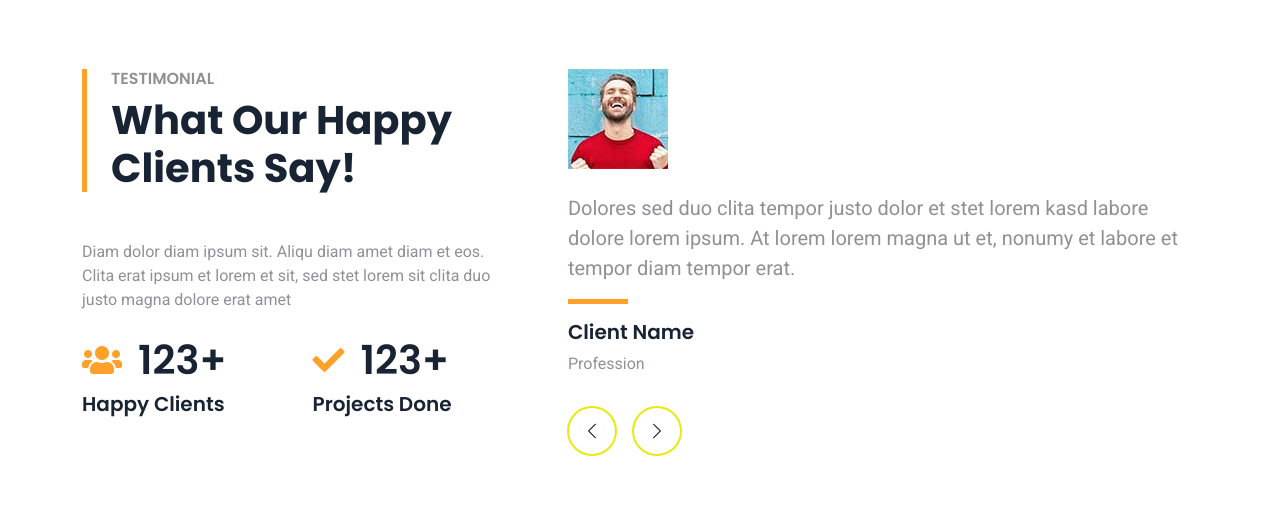
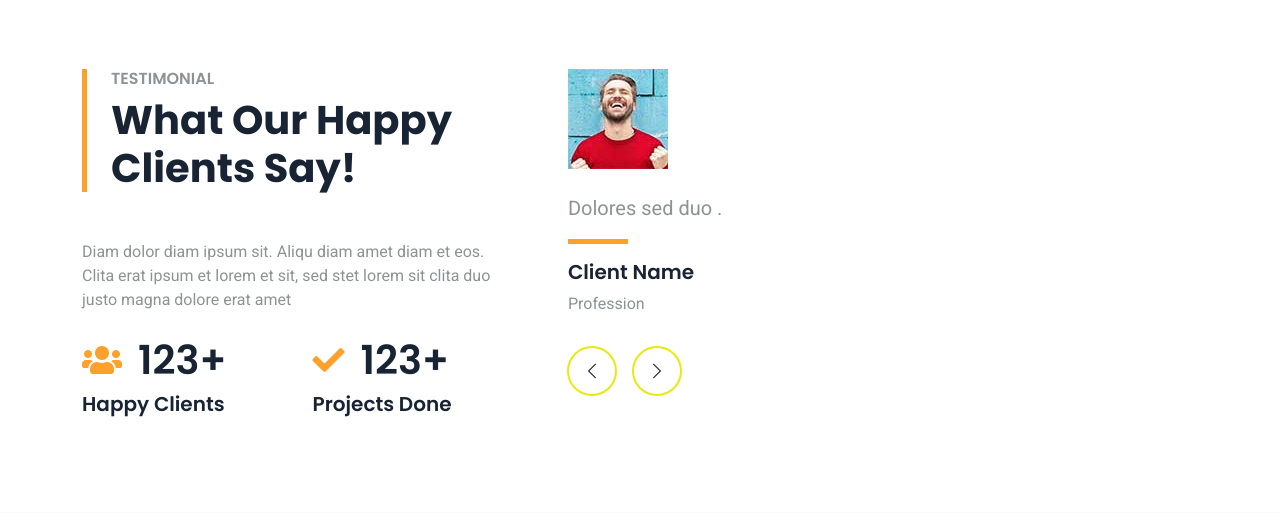
Before and after one commit to SafaPHaneefa/Home-service-Management, a Django app: page /testimonial in a window 1280 px wide. Shown: the part 444-957 px from the top of the page. Run offline with Django 4.2, Linux system fonts and the light colour scheme; some libraries are stand-ins or nearby versions.

Commit message:
HomeStar

```diff
--- a/HomeServices/templates/testimonial.html
+++ b/HomeServices/templates/testimonial.html
@@ -147,14 +147,14 @@
                     <div class="owl-carousel testimonial-carousel">
                         <div class="testimonial-item">
                             <img class="img-fluid mb-4" src="static/img/testimonial-1.jpg" alt="">
-                            <p class="fs-5">Dolores sed duo clita tempor justo dolor et stet lorem kasd labore dolore lorem ipsum. At lorem lorem magna ut et, nonumy et labore et tempor diam tempor erat.</p>
+                            <p class="fs-5">Dolores sed duo .</p>
                             <div class="bg-primary mb-3" style="width: 60px; height: 5px"></div>
                             <h5>Client Name</h5>
                             <span>Profession</span>
                         </div>
                         <div class="testimonial-item">
                             <img class="img-fluid mb-4" src="static/img/testimonial-2.jpg" alt="">
-                            <p class="fs-5">Dolores sed duo clita tempor justo dolor et stet lorem kasd labore dolore lorem ipsum. At lorem lorem magna ut et, nonumy et labore et tempor diam tempor erat.</p>
+                            <p class="fs-5">Dolores sed duo.</p>
                             <div class="bg-primary mb-3" style="width: 60px; height: 5px"></div>
                             <h5>Client Name</h5>
                             <span>Profession</span>
```
